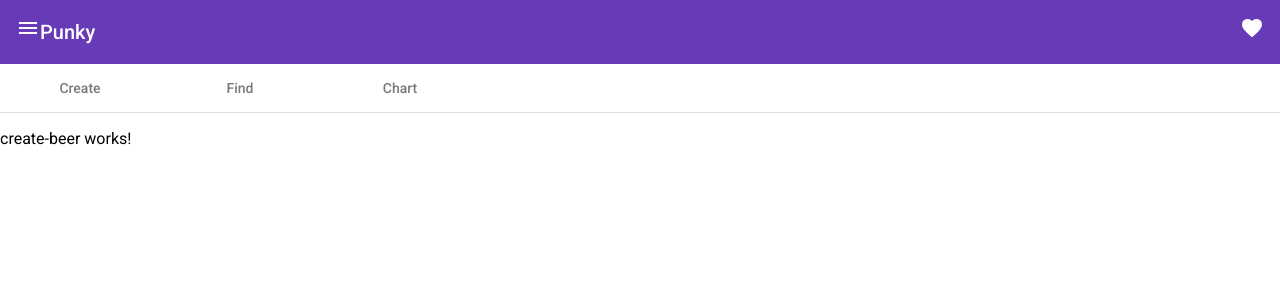
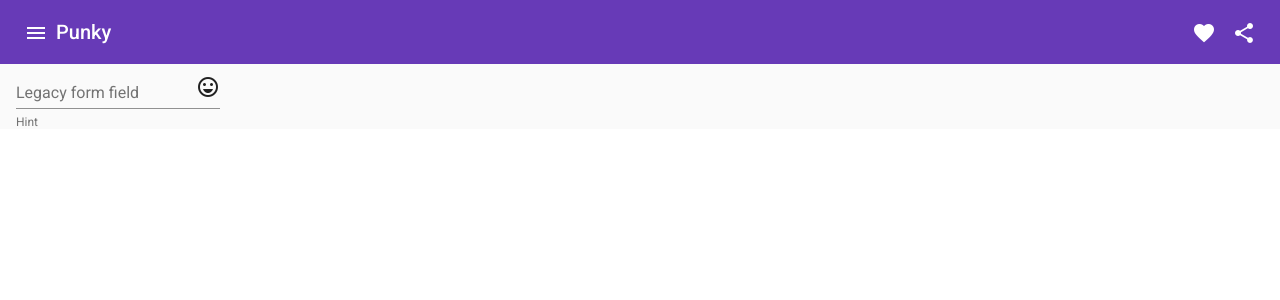
Before and after one commit to marcohern/punky, an Angular app: page /create-beer in a window 1280 px wide. Shown: the top 300 px of the page. Built offline with nearby package versions, Linux system fonts and the light colour scheme.

Commit message:
sidenave and form fields test

```diff
--- a/src/app/app.component.html
+++ b/src/app/app.component.html
@@ -1,16 +1,25 @@
 <mat-toolbar color="primary">
-  <a mat-icon-button>
+  <button mat-icon-button class="example-icon" (click)="sidenav.toggle()" aria-label="Example icon-button with menu icon">
     <mat-icon>menu</mat-icon>
-  </a>
+  </button>
   <span>Punky</span>
   <span class="spacer"></span>
-  <a mat-icon-button>
+  <button mat-icon-button class="example-icon favorite-icon" aria-label="Example icon-button with heart icon">
     <mat-icon>favorite</mat-icon>
-  </a>
+  </button>
+  <button mat-icon-button class="example-icon" aria-label="Example icon-button with share icon">
+   <mat-icon>share</mat-icon>
+ </button>
 </mat-toolbar>
-<nav mat-tab-nav-bar>
-  <a mat-tab-link>Create</a>
-  <a mat-tab-link>Find</a>
-  <a mat-tab-link>Chart</a>
-</nav>
-<router-outlet></router-outlet>
+
+<mat-sidenav-container>
+  <mat-sidenav #sidenav class="sidenav" mode="side" [(opened)]="opened" (opened)="events.push('open!')" (closed)="events.push('close!')">
+    <button mat-icon-button>
+      <mat-icon>menu</mat-icon>
+      Test
+    </button>
+  </mat-sidenav>
+  <mat-sidenav-content class="content">
+    <router-outlet></router-outlet>
+  </mat-sidenav-content>
+</mat-sidenav-container>
--- a/src/app/app.component.ts
+++ b/src/app/app.component.ts
@@ -1,11 +1,16 @@
-import { Component } from '@angular/core';
+import { Component, OnInit } from '@angular/core';
 
 @Component({
   selector: 'app-root',
   templateUrl: './app.component.html',
   styleUrls: ['./app.component.css']
 })
-export class AppComponent {
+export class AppComponent implements OnInit {
   title = 'punky';
-  links = [];
+  events: string[] = [];
+  opened: boolean = false;
+
+  ngOnInit(): void {
+
+  }
 }
--- a/src/app/create-beer/create-beer.component.html
+++ b/src/app/create-beer/create-beer.component.html
@@ -1 +1,6 @@
-<p>create-beer works!</p>
+<mat-form-field appearance="legacy">
+  <mat-label>Legacy form field</mat-label>
+  <input matInput placeholder="Placeholder">
+  <mat-icon matSuffix>sentiment_very_satisfied</mat-icon>
+  <mat-hint>Hint</mat-hint>
+</mat-form-field>
--- a/src/index.html
+++ b/src/index.html
@@ -11,6 +11,8 @@
   <link href="https://fonts.googleapis.com/icon?family=Material+Icons" rel="stylesheet">
 </head>
 <body>
-  <app-root></app-root>
+  <div>
+    <app-root></app-root>
+  </div>
 </body>
 </html>
--- a/src/styles.css
+++ b/src/styles.css
@@ -9,3 +9,11 @@ body {
 .spacer {
   flex: 1 1 auto;
 }
+
+.content {
+  padding-left: 1em;
+}
+
+.sidenav {
+  width:10em;
+}
```
Also changed, not shown: src/app/app.module.ts (+13 -0 lines).
